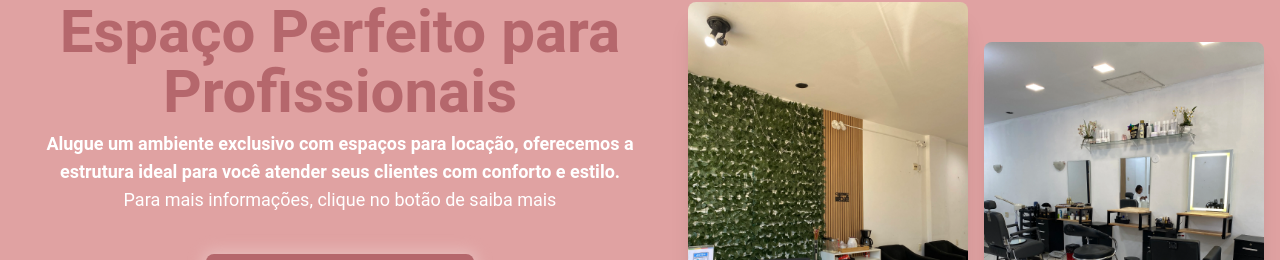
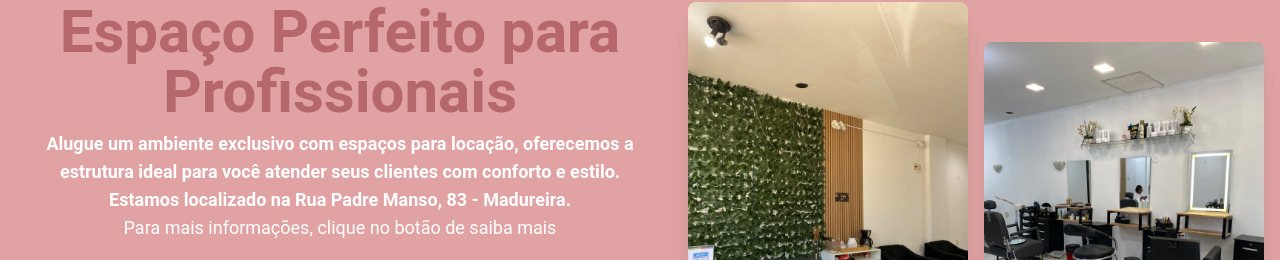
Before and after one commit to Joaovitorcgds/tatyamorim, a React (Vite) app: page / in a window 1280 px wide. Shown: the part 3331-3591 px from the top of the page. Built offline with nearby package versions, Linux system fonts and the light colour scheme; a web font is replaced by a local one.

Commit message:
adicionando endereço ao site

```diff
--- a/src/components/Salon/index.jsx
+++ b/src/components/Salon/index.jsx
@@ -32,7 +32,9 @@ export function Salon() {
           <div className="md:max-w-3xl text-center relative flex flex-col items-center">
             <h3 className="text-4xl md:text-6xl font-bold text-center text-[#b5676c] mb-2">Espaço Perfeito para Profissionais</h3>
             <div>
-              <span className='text-lg leading-7 text-white md:font-semibold'>Alugue um ambiente exclusivo com espaços para locação, oferecemos a estrutura ideal para você atender seus clientes com conforto e estilo.</span><br/>
+              <span className='text-lg leading-7 text-white md:font-semibold'>Alugue um ambiente exclusivo com espaços para locação, oferecemos a estrutura ideal para você atender seus clientes com conforto e estilo.<br/>
+              Estamos localizado na Rua Padre Manso, 83 - Madureira.<br/>
+              </span>
               <span className='text-lg leading-7 text-white'>Para mais informações, clique no botão de saiba mais</span>
             </div>
 
```
